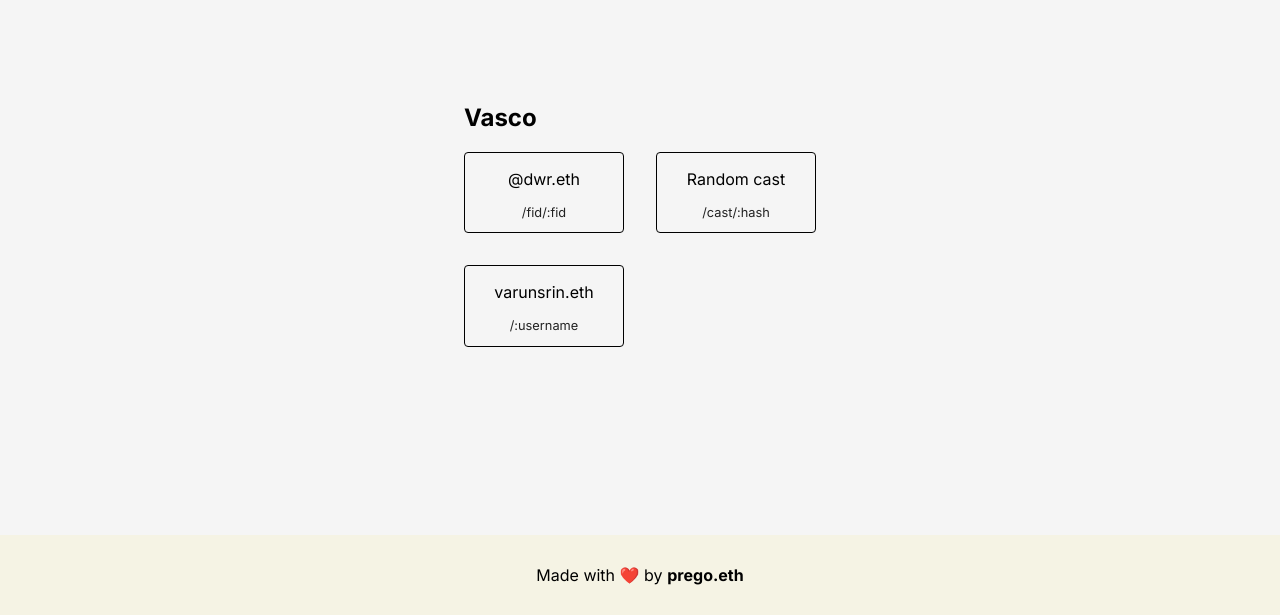
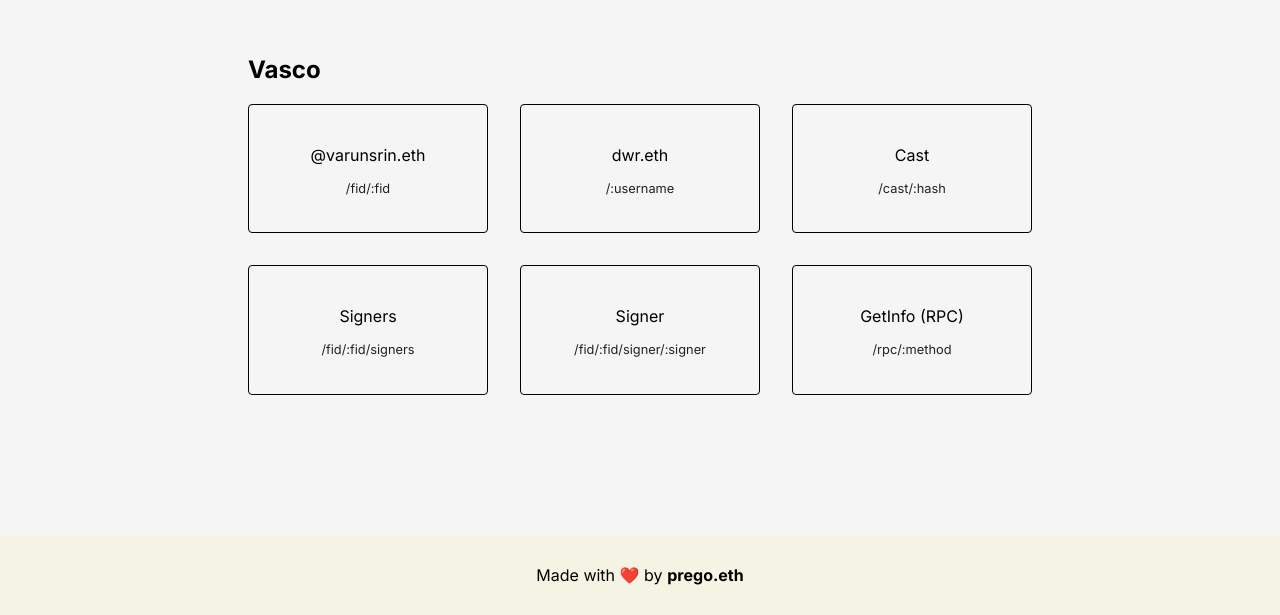
Before and after one commit to pedropregueiro/vasco, a Next.js app: page / in a window 1280 px wide. Shown: the part 185-800 px from the top of the page. Built offline with nearby package versions, Linux system fonts and the light colour scheme.

Commit message:
better homepage

```diff
--- a/app/page.js
+++ b/app/page.js
@@ -1,5 +1,31 @@
 import { Footer } from "@/src/components/footer";
 import Link from "next/link";
+
+const HomeCard = ({ title, subtitle, link }) => {
+  return (
+    <div
+      style={{
+        border: "1px solid black",
+        borderRadius: "4px",
+        textAlign: "center",
+        padding: "1.5rem",
+      }}
+    >
+      <Link href={link}>
+        <p>{title}</p>
+        <p
+          style={{
+            color: "#222",
+            fontSize: "0.8rem",
+            textTransform: "lowercase",
+          }}
+        >
+          {subtitle}
+        </p>
+      </Link>
+    </div>
+  );
+};
 
 export default function Home() {
   return (
@@ -18,67 +44,40 @@ export default function Home() {
           <div
             style={{
               display: "grid",
-              gridTemplateColumns: "10rem 10rem",
+              gridTemplateColumns: "15rem 15rem 15rem",
               gap: "2rem",
             }}
           >
-            <Link
-              href="/fid/3"
-              style={{
-                border: "1px solid black",
-                borderRadius: "4px",
-                textAlign: "center",
-              }}
-            >
-              <p>@dwr.eth</p>
-              <p
-                style={{
-                  color: "#222",
-                  fontSize: "0.8rem",
-                  textTransform: "lowercase",
-                }}
-              >
-                /fid/:fid
-              </p>
-            </Link>
-            <Link
-              href="/cast/0x4f909cacf0d364ff8c495bf860092d5cb976a2b2"
-              style={{
-                border: "1px solid black",
-                borderRadius: "4px",
-                textAlign: "center",
-              }}
-            >
-              <p>Random cast</p>
-              <p
-                style={{
-                  color: "#222",
-                  fontSize: "0.8rem",
-                  textTransform: "lowercase",
-                }}
-              >
-                /cast/:hash
-              </p>
-            </Link>
-            <Link
-              href="/varunsrin.eth"
-              style={{
-                border: "1px solid black",
-                borderRadius: "4px",
-                textAlign: "center",
-              }}
-            >
-              <p>varunsrin.eth</p>
-              <p
-                style={{
-                  color: "#222",
-                  fontSize: "0.8rem",
-                  textTransform: "lowercase",
-                }}
-              >
-                /:username
-              </p>
-            </Link>
+            <HomeCard
+              title="@varunsrin.eth"
+              subtitle="/fid/:fid"
+              link="/fid/2"
+            />
+            <HomeCard title="dwr.eth" subtitle="/:username" link="/dwr.eth" />
+
+            <HomeCard
+              title="Cast"
+              subtitle="/cast/:hash"
+              link="/cast/0x4f909cacf0d364ff8c495bf860092d5cb976a2b2"
+            />
+
+            <HomeCard
+              title="Signers"
+              subtitle="/fid/:fid/signers"
+              link="/fid/2/signers"
+            />
+
+            <HomeCard
+              title="Signer"
+              subtitle="/fid/:fid/signer/:signer"
+              link="/fid/2/signer/0x78ff9a768cf1fbb13caaf5159a9623dd2499b01592a0ee672eca647b6d62558c"
+            />
+
+            <HomeCard
+              title="GetInfo (RPC)"
+              subtitle="/rpc/:method"
+              link="/rpc/getInfo"
+            />
           </div>
         </div>
       </div>
```
Also changed, not shown: app/fid/[id]/signers/page.js (+27 -6 lines).
